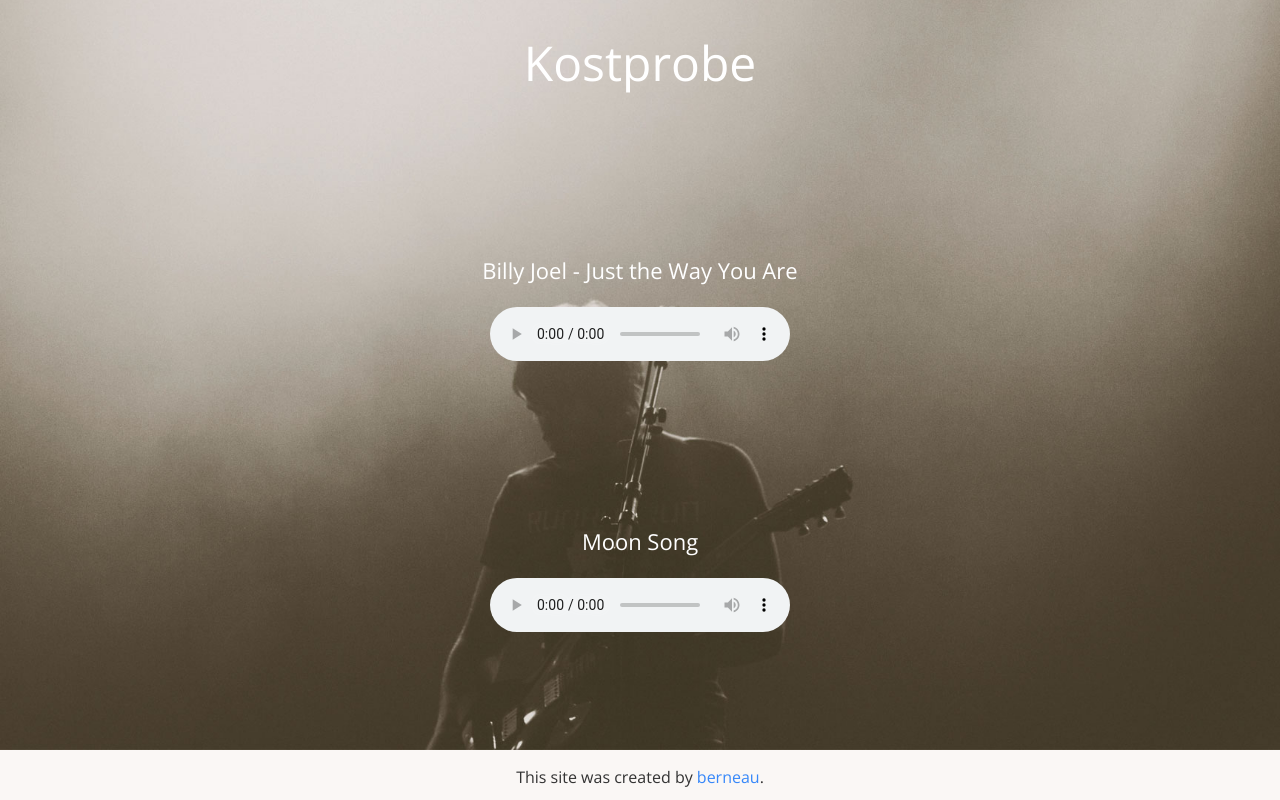
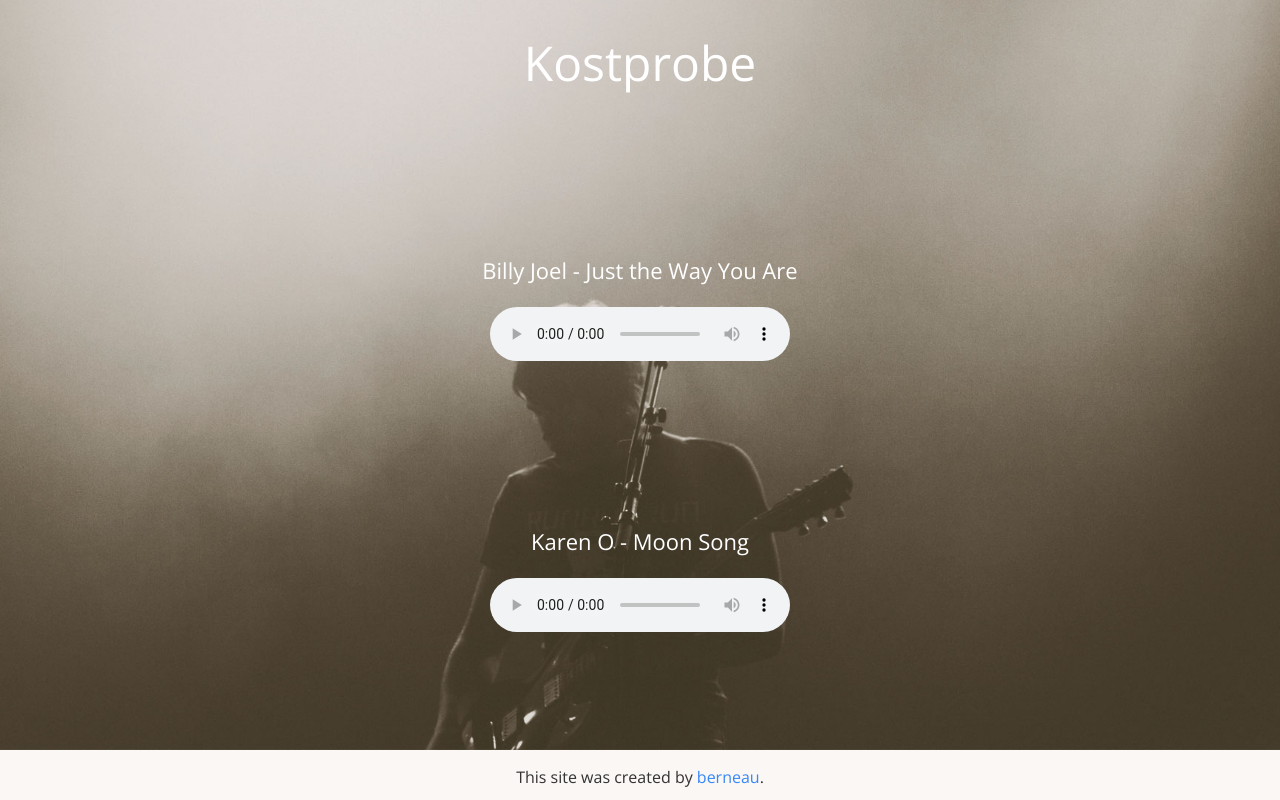
Before and after one commit to Berneau/caros-cafe, a website: page index.html in a window 1280 px wide. Shown: the part 1650-2450 px from the top of the page. Drawn offline with nearby package versions, Linux system fonts and the light colour scheme; some packages are replaced by stand-ins of ours; files that its build step writes are made by us from their sources; files whose address does not match are found by name.

```diff
--- a/index.html
+++ b/index.html
@@ -64,7 +64,7 @@
         Unfortunately your Browser does not support the audio Element.
       </audio>
 
-      <p class="audio-info">Moon Song</p>
+      <p class="audio-info">Karen O - Moon Song</p>
       <audio controls>
         <source src="assets/audio/moon-song.mp3" type="audio/mpeg">
         <source src="assets/audio/moon-song.ogg" type="audio/ogg">
```
